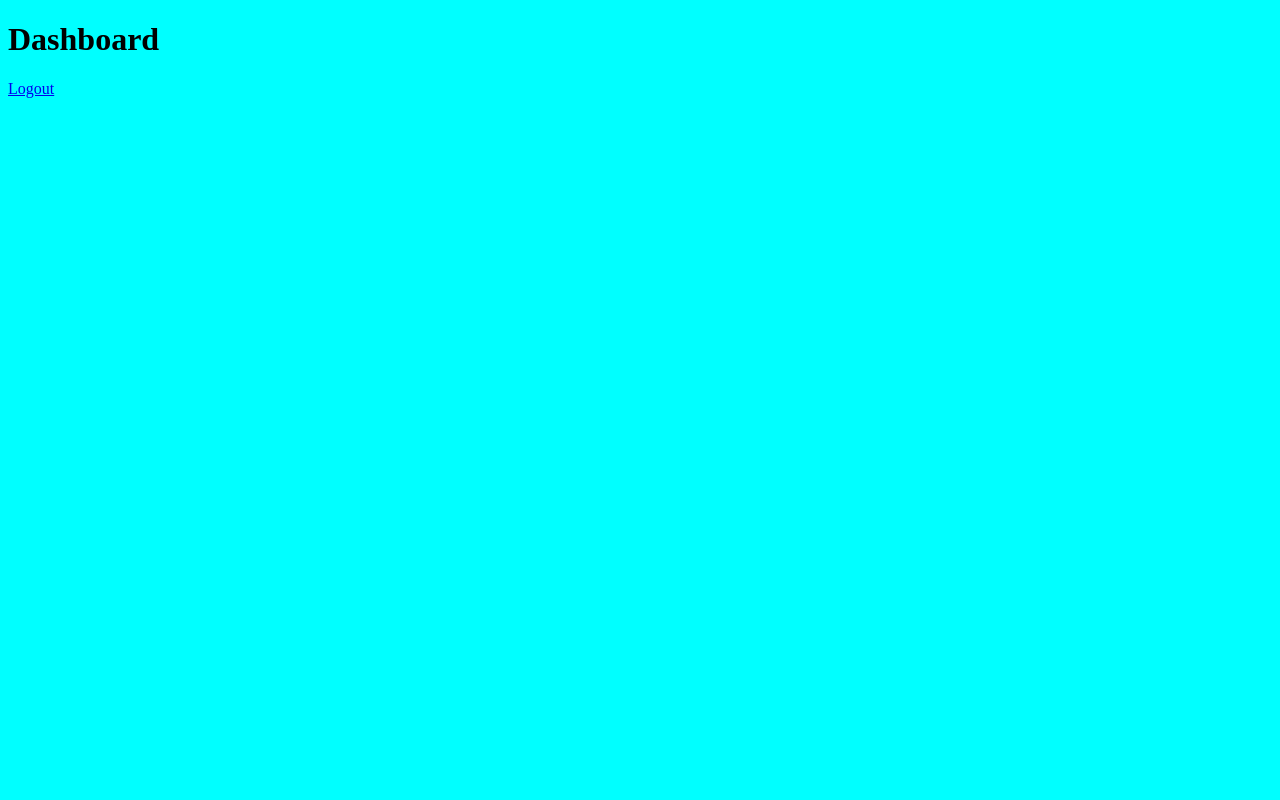
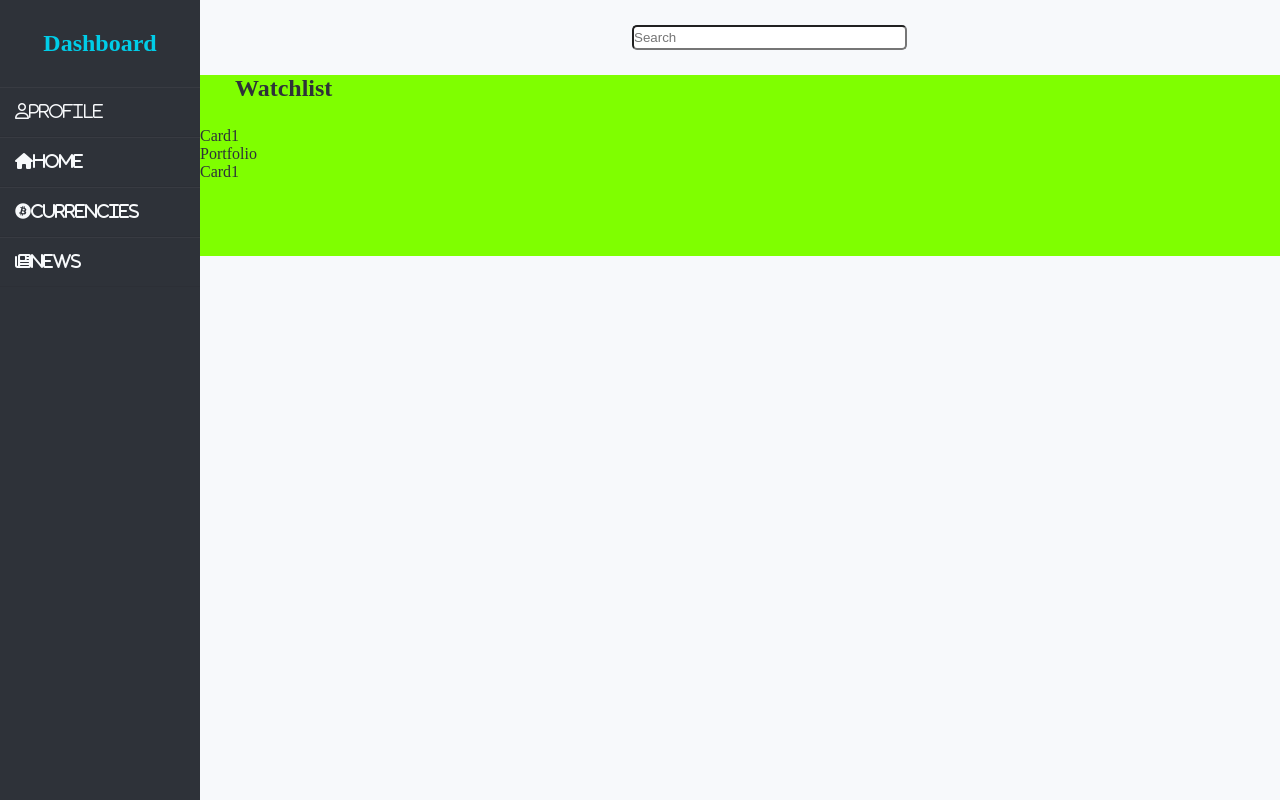
Before and after one commit to Dzolman97/f14-capstone, a website: page public/dashboard.html in a window 1280 px wide. Drawn offline with Linux system fonts and the light colour scheme.

Commit message:
added styling and some functionality

```diff
--- a/public/currencies.css
+++ b/public/currencies.css
@@ -1,3 +1,61 @@
 body {
-   background-color: aqua;
+   background-color: #F7F9FB;
+   color: #00CDE8;
 }
+
+*{
+   margin: 0px;
+   padding: 0px;
+   box-sizing: border-box;
+   list-style: none;
+   text-decoration: none;
+}
+
+.wrapper{
+   display: flex;
+   position: relative;
+}
+
+.wrapper .sidebar{
+   position: fixed;
+   width: 200px;
+   height: 100%;
+   background-color: #2E3239;
+   padding: 30px 0;
+}
+
+.wrapper .sidebar h2{
+   text-align: center;
+   padding-bottom: 30px;
+}
+
+.wrapper .sidebar ul li{
+   padding: 15px;
+   border-bottom: 1px solid rgba(0,0,0,0.05);
+   border-top: 1px solid rgba(225,225,225,0.05);
+}
+
+.wrapper .sidebar ul li a{
+   color: #F7F9FB;
+   display: block;
+}
+
+.wrapper .sidebar ul li a .fas{
+   width: 25px;
+}
+
+.wrapper .sidebar ul li:hover{
+   background: #00CDE8;
+}
+
+.wrapper .main-content{
+   width: 100%;
+   margin-left: 200px;
+}
+
+.wrapper .main-content .header{
+   padding: 20 px;
+   background: #F7F9FB;
+   margin: 25px;
+   margin-left: 40%;
+}
--- a/public/dashboard.css
+++ b/public/dashboard.css
@@ -1,3 +1,78 @@
 body {
-   background-color: aqua;
+   background-color: #F7F9FB;
+   color: #00CDE8;
 }
+
+*{
+   margin: 0px;
+   padding: 0px;
+   box-sizing: border-box;
+   list-style: none;
+   text-decoration: none;
+}
+
+.wrapper{
+   display: flex;
+   position: relative;
+}
+
+.wrapper .sidebar{
+   position: fixed;
+   width: 200px;
+   height: 100%;
+   background-color: #2E3239;
+   padding: 30px 0;
+}
+
+.wrapper .sidebar h2{
+   text-align: center;
+   padding-bottom: 30px;
+}
+
+.wrapper .sidebar ul li{
+   padding: 15px;
+   border-bottom: 1px solid rgba(0,0,0,0.05);
+   border-top: 1px solid rgba(225,225,225,0.05);
+}
+
+.wrapper .sidebar ul li a{
+   color: #F7F9FB;
+   display: block;
+}
+
+.wrapper .sidebar ul li a .fas{
+   width: 25px;
+}
+
+.wrapper .sidebar ul li:hover{
+   background: #00CDE8;
+}
+
+.wrapper .main-content{
+   width: 100%;
+   margin-left: 200px;
+}
+
+.wrapper .main-content .header{
+   padding: 20 px;
+   background: #F7F9FB;
+   margin: 25px;
+   margin-left: 40%;
+}
+
+.wrapper .main-content .header .search{
+   width: 275px;
+   height: 25px;
+   border-radius: 5px;
+}
+
+.wrapper .main-content .info{
+   background: chartreuse;
+   height: 100%;
+   color: #2E3239;
+}
+
+.wrapper .main-content .info .watchlist h2{
+   margin: 25px;
+   margin-left: 35px;
+}
--- a/public/dashboard.html
+++ b/public/dashboard.html
@@ -4,12 +4,40 @@
    <meta charset="UTF-8">
    <meta http-equiv="X-UA-Compatible" content="IE=edge">
    <meta name="viewport" content="width=device-width, initial-scale=1.0">
-   <title>Dashboard</title>
+   <title>Dashboard Home</title>
    <link rel="stylesheet" href="dashboard.css">
+   <script src="https://kit.fontawesome.com/14653e936a.js" crossorigin="anonymous"></script>
 </head>
 <body>
-   <h1>Dashboard</h1>
-
-   <a href="/users/logout">Logout</a>
+   <div class="wrapper">
+      <div class="sidebar">
+         <h2>Dashboard</h2>
+         <ul>
+            <li>
+               <a href="/profile"><i class="far fa-user">Profile</i></a>
+            </li>
+            <li>
+               <a href="/dashboard"><i class="fas fa-home">Home</i></a>
+            </li>
+            <li>
+               <a href="/market-list"><i class="fab fa-bitcoin">Currencies</i></a>
+            </li>
+            <li>
+               <a href="/news"><i class="fas fa-newspaper">News</i></a>
+            </li>
+         </ul>
+      </div>
+      <div class="main-content">
+         <div class="header"><input class="search" type="text" placeholder="Search"></div>
+         <div class="info">
+            <div class="watchlist"><h2>Watchlist</h2>
+               <div>Card1</div>
+            </div>
+            <div class="portfolio">Portfolio
+               <div>Card1</div>
+            </div>
+         </div>
+      </div>
+   </div>
 </body>
 </html>
--- a/public/user-profile.css
+++ b/public/user-profile.css
@@ -1,3 +1,61 @@
 body {
-   background-color: aqua;
+   background-color: #F7F9FB;
+   color: #00CDE8;
 }
+
+*{
+   margin: 0px;
+   padding: 0px;
+   box-sizing: border-box;
+   list-style: none;
+   text-decoration: none;
+}
+
+.wrapper{
+   display: flex;
+   position: relative;
+}
+
+.wrapper .sidebar{
+   position: fixed;
+   width: 200px;
+   height: 100%;
+   background-color: #2E3239;
+   padding: 30px 0;
+}
+
+.wrapper .sidebar h2{
+   text-align: center;
+   padding-bottom: 30px;
+}
+
+.wrapper .sidebar ul li{
+   padding: 15px;
+   border-bottom: 1px solid rgba(0,0,0,0.05);
+   border-top: 1px solid rgba(225,225,225,0.05);
+}
+
+.wrapper .sidebar ul li a{
+   color: #F7F9FB;
+   display: block;
+}
+
+.wrapper .sidebar ul li a .fas{
+   width: 25px;
+}
+
+.wrapper .sidebar ul li:hover{
+   background: #00CDE8;
+}
+
+.wrapper .main-content{
+   width: 100%;
+   margin-left: 200px;
+}
+
+.wrapper .main-content .header{
+   padding: 20 px;
+   background: #F7F9FB;
+   margin: 25px;
+   margin-left: 40%;
+}
```
Also changed, not shown: public/currencies.html (+21 -1 lines), public/user-profile.html (+21 -1 lines).
